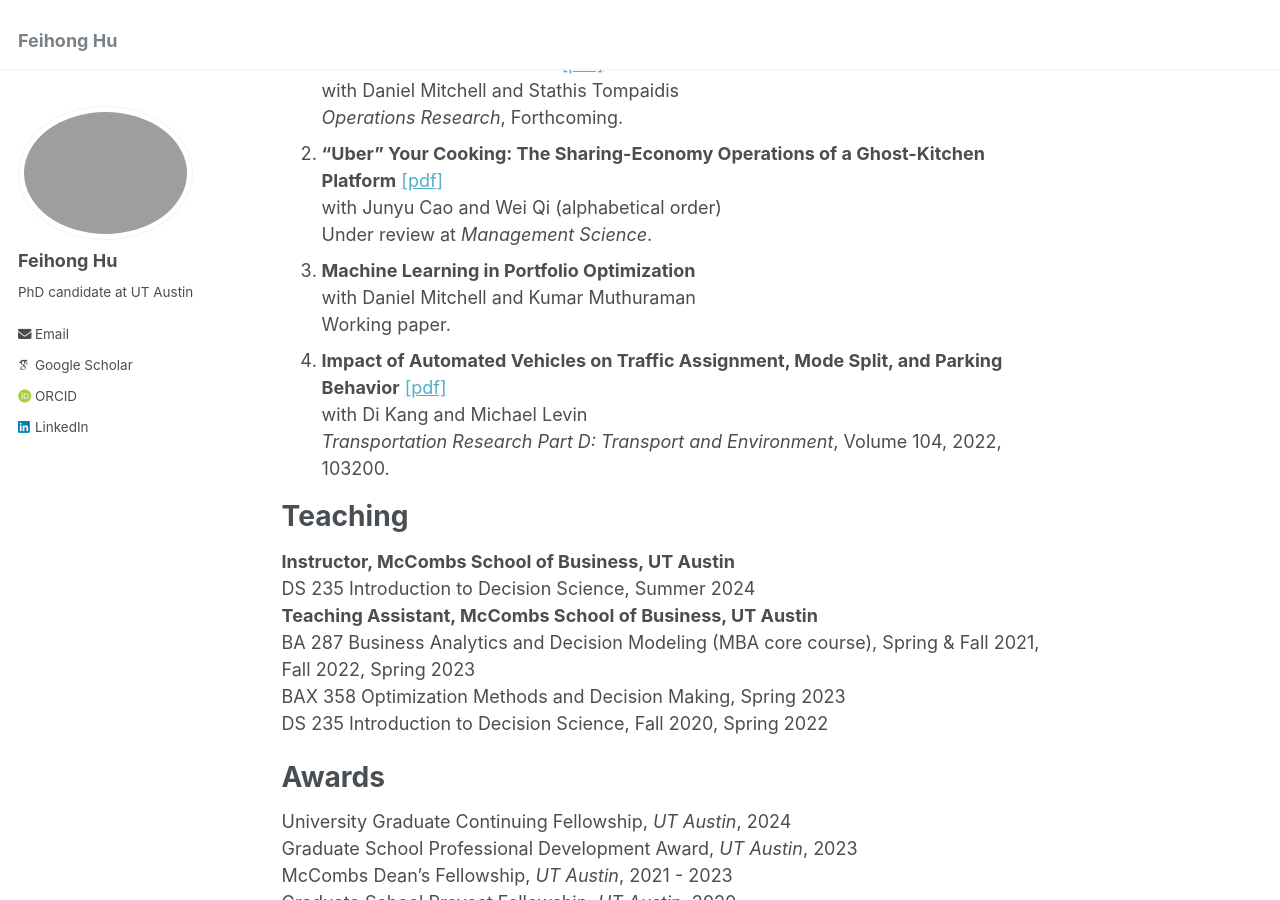
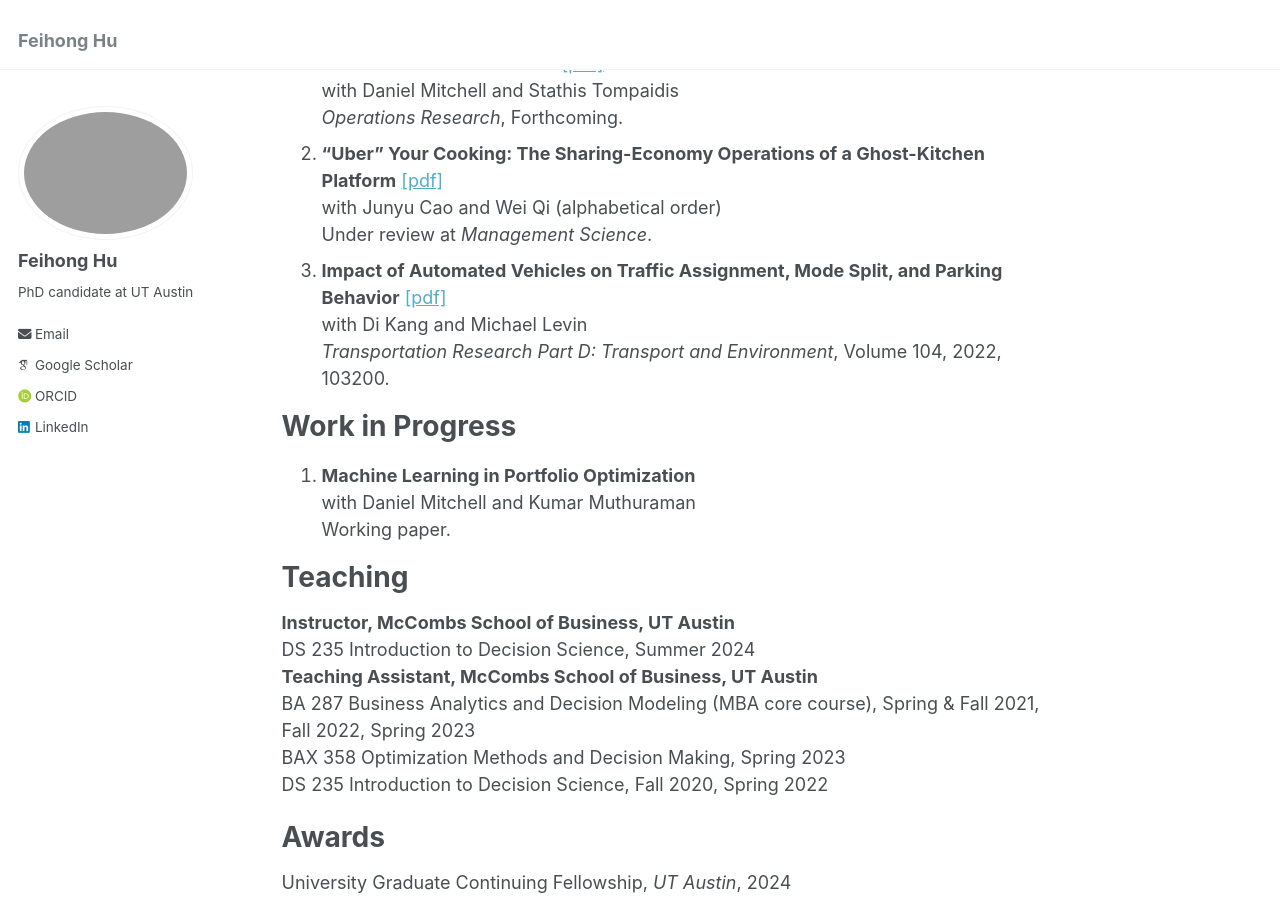
Before and after one commit to feihonghu/feihonghu.github.io, a Jekyll site: the page built from _pages/about.md, in a window 1280 px wide and 900 px high, scrolled down 335 px. Built offline with Jekyll 4.4.1, drawn with Linux system fonts in a browser that asks for light colours; some web fonts are replaced.

Commit message:
Update about.md

```diff
--- a/_pages/about.md
+++ b/_pages/about.md
@@ -17,12 +17,15 @@ Publications and Manuscripts
 2. **“Uber” Your Cooking: The Sharing-Economy Operations of a Ghost-Kitchen Platform** [[pdf]](https://papers.ssrn.com/sol3/papers.cfm?abstract_id=4494858)<br/>
    with Junyu Cao and Wei Qi (alphabetical order)<br/>
    Under review at _Management Science_.
-3. **Machine Learning in Portfolio Optimization**<br/>
+3. **Impact of Automated Vehicles on Traffic Assignment, Mode Split, and Parking Behavior** [[pdf]](https://www.sciencedirect.com/science/article/abs/pii/S136192092200030X)<br/>
+   with Di Kang and Michael Levin<br/>
+   _Transportation Research Part D: Transport and Environment_, Volume 104, 2022, 103200.<br/>
+
+Work in Progress
+======
+1. **Machine Learning in Portfolio Optimization**<br/>
    with Daniel Mitchell and Kumar Muthuraman<br/>
    Working paper.
-4. **Impact of Automated Vehicles on Traffic Assignment, Mode Split, and Parking Behavior** [[pdf]](https://www.sciencedirect.com/science/article/abs/pii/S136192092200030X)<br/>
-   with Di Kang and Michael Levin<br/>
-   _Transportation Research Part D: Transport and Environment_, Volume 104, 2022, 103200.<br/>
 
 Teaching
 ======
```
